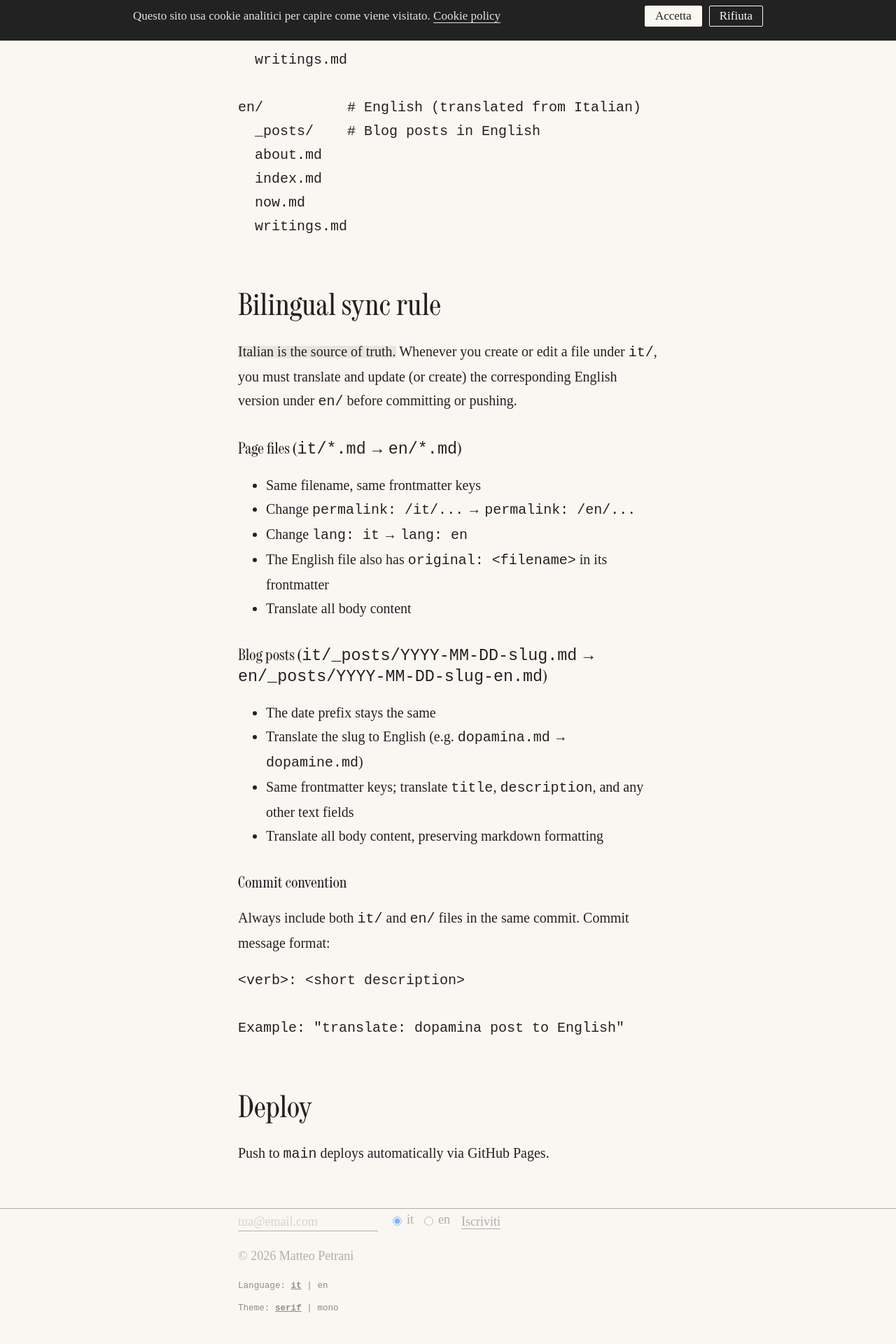
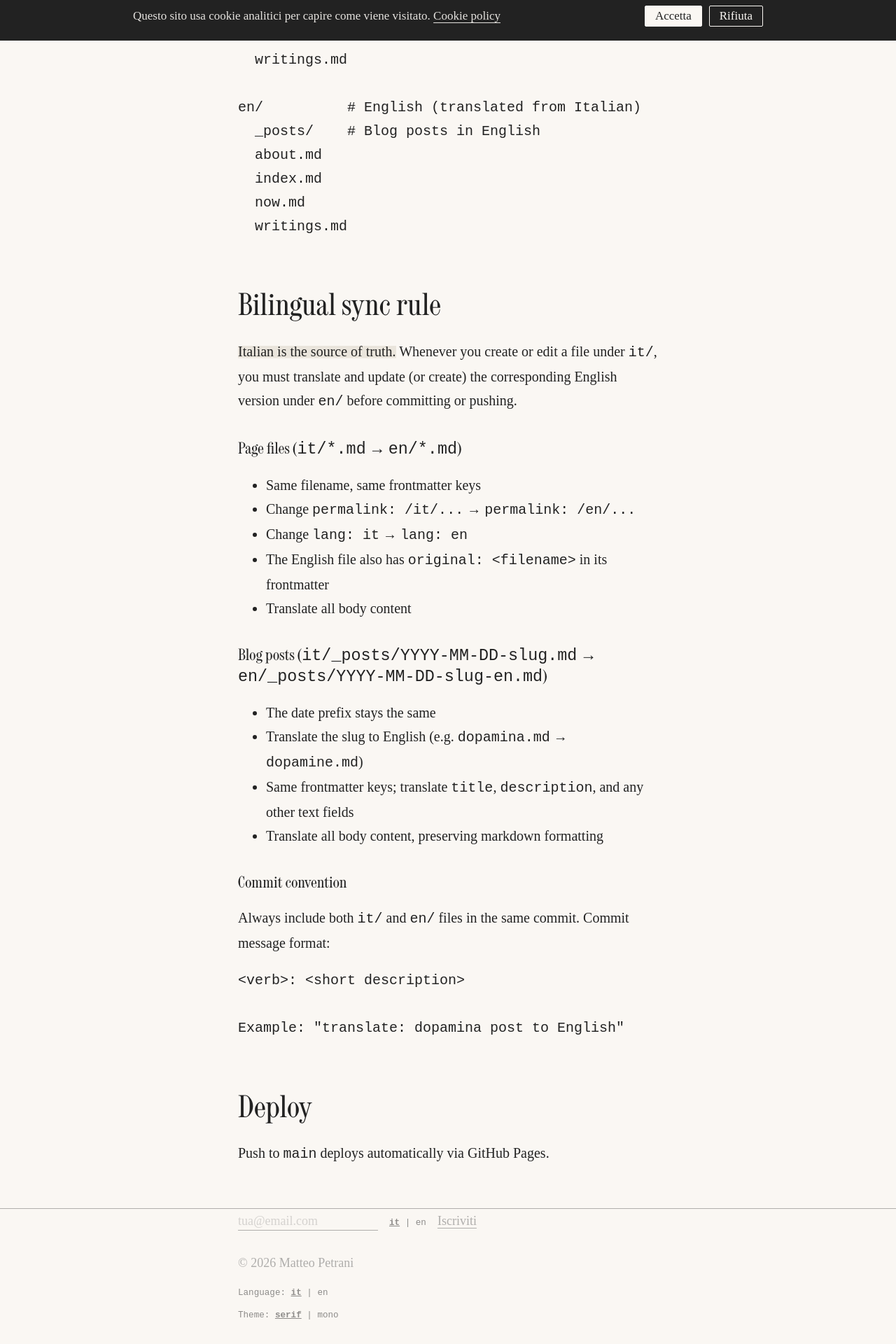
Before and after one commit to matteopetrani/matteopetrani.github.io, a Jekyll site: the page built from CLAUDE.md, in a window 1280 px wide. Shown: the part 842-2762 px from the top of the page at 70% size. Built offline with Jekyll 4.4.1, drawn with Linux system fonts in a browser that asks for light colours; some web fonts are replaced; our own code applies the rules of GitHub Pages for plain Markdown files.

Commit message:
feat: use language-switcher style for newsletter lang selection
Co-Authored-By: Claude Sonnet 4.6 <noreply@anthropic.com>

```diff
--- a/_layouts/default.html
+++ b/_layouts/default.html
@@ -84,9 +84,10 @@
           <input type="hidden" name="lang" id="newsletter-lang" value="{{ current_lang }}">
           <input type="email" name="email" id="newsletter-email" required
             placeholder="{% if current_lang == 'en' %}your@email.com{% else %}tua@email.com{% endif %}">
-          <div class="newsletter-lang-choice">
-            <label><input type="radio" name="lang-display" value="it" {% if current_lang != 'en' %}checked{% endif %}> it</label>
-            <label><input type="radio" name="lang-display" value="en" {% if current_lang == 'en' %}checked{% endif %}> en</label>
+          <div class="newsletter-lang-choice language-switcher">
+            <button type="button" class="nl-lang{% if current_lang != 'en' %} active disabled{% endif %}" data-lang="it">it</button>
+            |
+            <button type="button" class="nl-lang{% if current_lang == 'en' %} active disabled{% endif %}" data-lang="en">en</button>
           </div>
           <button type="submit" class="newsletter-submit">{% if current_lang == 'en' %}Subscribe{% else %}Iscriviti{% endif %}</button>
           <span id="newsletter-error" hidden></span>
--- a/assets/css/main.css
+++ b/assets/css/main.css
@@ -168,17 +168,6 @@ a:hover {
   opacity: 0.5;
 }
 
-.newsletter-lang-choice {
-  display: flex;
-  gap: 10px;
-}
-
-.newsletter-lang-choice label {
-  display: flex;
-  align-items: center;
-  gap: 4px;
-  cursor: pointer;
-}
 
 .newsletter-submit {
   background: none;
@@ -392,7 +381,8 @@ img {
 }
 
 .language-switcher a,
-.language-switcher span {
+.language-switcher span,
+.language-switcher button {
   background: none;
   border: none;
   padding: 0;
```
Also changed, not shown: other parts of _layouts/default.html (+8 -3 lines).
